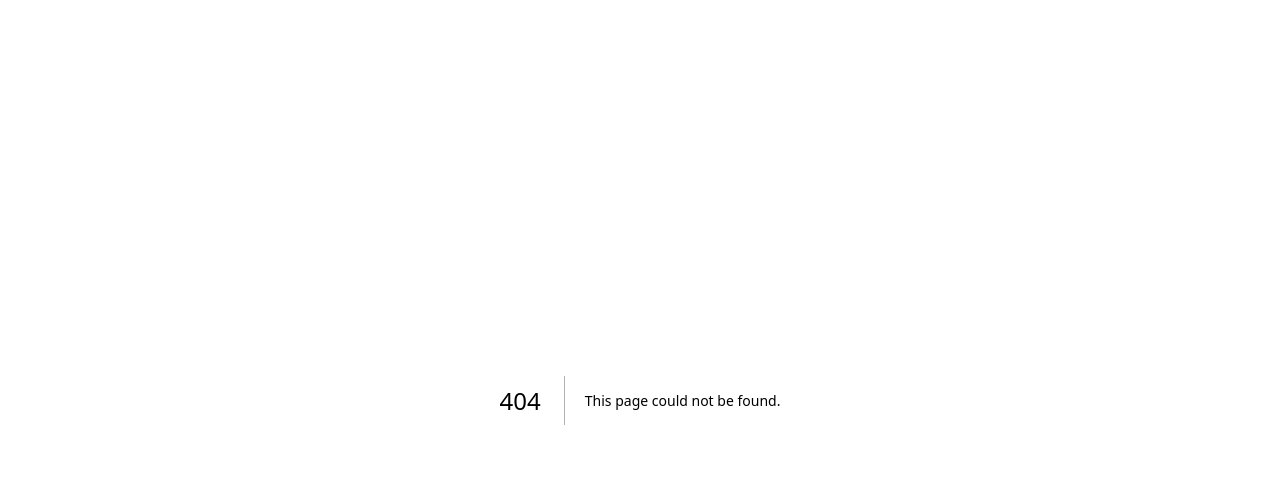
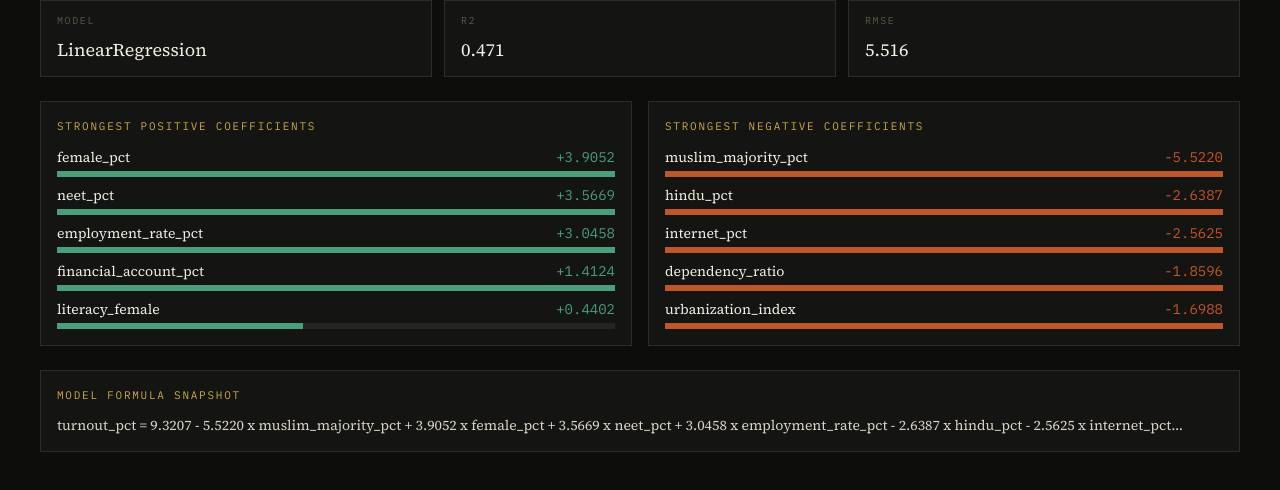
Before and after one commit to minhajshafin/Election-Dashboard, a Next.js app in the folder frontend/: page /analysis/regression in a window 1280 px wide. Before the commit this address had no page. Shown: the top 490 px of the page. Built offline with nearby package versions, Linux system fonts and the light colour scheme.

Commit message:
Add RegressionPage component to display regression analysis results and coefficients

```diff
--- /dev/null
+++ b/frontend/app/analysis/regression/page.tsx
@@ -0,0 +1,80 @@
+import { getRegressionDataset } from "@/lib/data";
+
+function toSortedEntries(coefficients: Record<string, number>) {
+  return Object.entries(coefficients).sort((left, right) => Math.abs(right[1]) - Math.abs(left[1]));
+}
+
+export default async function RegressionPage() {
+  const dataset = await getRegressionDataset();
+  const result = dataset.result;
+  const sorted = toSortedEntries(result.coefficients);
+  const strongestPositive = sorted.filter(([, value]) => value > 0).slice(0, 5);
+  const strongestNegative = sorted.filter(([, value]) => value < 0).slice(0, 5);
+
+  return (
+    <main className="min-h-screen bg-[#0d0d0b] px-4 pb-10 text-[#f0ece2] sm:px-10">
+      <section className="grid gap-3 sm:grid-cols-3">
+        <article className="border border-white/10 bg-[#141412] px-4 py-3">
+          <p className="font-mono text-[10px] uppercase tracking-[0.16em] text-[#5a5848]">Model</p>
+          <p className="mt-2 text-lg">{result.model}</p>
+        </article>
+        <article className="border border-white/10 bg-[#141412] px-4 py-3">
+          <p className="font-mono text-[10px] uppercase tracking-[0.16em] text-[#5a5848]">R2</p>
+          <p className="mt-2 text-lg">{result.r2.toFixed(3)}</p>
+        </article>
+        <article className="border border-white/10 bg-[#141412] px-4 py-3">
+          <p className="font-mono text-[10px] uppercase tracking-[0.16em] text-[#5a5848]">RMSE</p>
+          <p className="mt-2 text-lg">{result.rmse.toFixed(3)}</p>
+        </article>
+      </section>
+
+      <section className="mt-6 grid gap-4 xl:grid-cols-2">
+        <article className="border border-white/10 bg-[#141412] p-4">
+          <h2 className="font-mono text-[11px] uppercase tracking-[0.16em] text-[#c9a84c]">Strongest Positive Coefficients</h2>
+          <div className="mt-3 space-y-2">
+            {strongestPositive.map(([feature, value]) => (
+              <div key={feature} className="space-y-1">
+                <div className="flex items-center justify-between text-sm">
+                  <span>{feature}</span>
+                  <span className="font-mono text-[#4a9e7a]">+{value.toFixed(4)}</span>
+                </div>
+                <div className="h-1.5 bg-[#252521]">
+                  <div className="h-full bg-[#4a9e7a]" style={{ width: `${Math.min(Math.abs(value) * 100, 100)}%` }} />
+                </div>
+              </div>
+            ))}
+          </div>
+        </article>
+
+        <article className="border border-white/10 bg-[#141412] p-4">
+          <h2 className="font-mono text-[11px] uppercase tracking-[0.16em] text-[#c9a84c]">Strongest Negative Coefficients</h2>
+          <div className="mt-3 space-y-2">
+            {strongestNegative.map(([feature, value]) => (
+              <div key={feature} className="space-y-1">
+                <div className="flex items-center justify-between text-sm">
+                  <span>{feature}</span>
+                  <span className="font-mono text-[#c0572a]">{value.toFixed(4)}</span>
+                </div>
+                <div className="h-1.5 bg-[#252521]">
+                  <div className="h-full bg-[#c0572a]" style={{ width: `${Math.min(Math.abs(value) * 100, 100)}%` }} />
+                </div>
+              </div>
+            ))}
+          </div>
+        </article>
+      </section>
+
+      <section className="mt-6 border border-white/10 bg-[#141412] p-4">
+        <h2 className="font-mono text-[11px] uppercase tracking-[0.16em] text-[#c9a84c]">Model Formula Snapshot</h2>
+        <p className="mt-3 text-sm text-[#d8d3c6]">
+          turnout_pct = {result.intercept.toFixed(4)}
+          {sorted
+            .slice(0, 6)
+            .map(([feature, value]) => `${value >= 0 ? " + " : " - "}${Math.abs(value).toFixed(4)} x ${feature}`)
+            .join("")}
+          ...
+        </p>
+      </section>
+    </main>
+  );
+}
```
